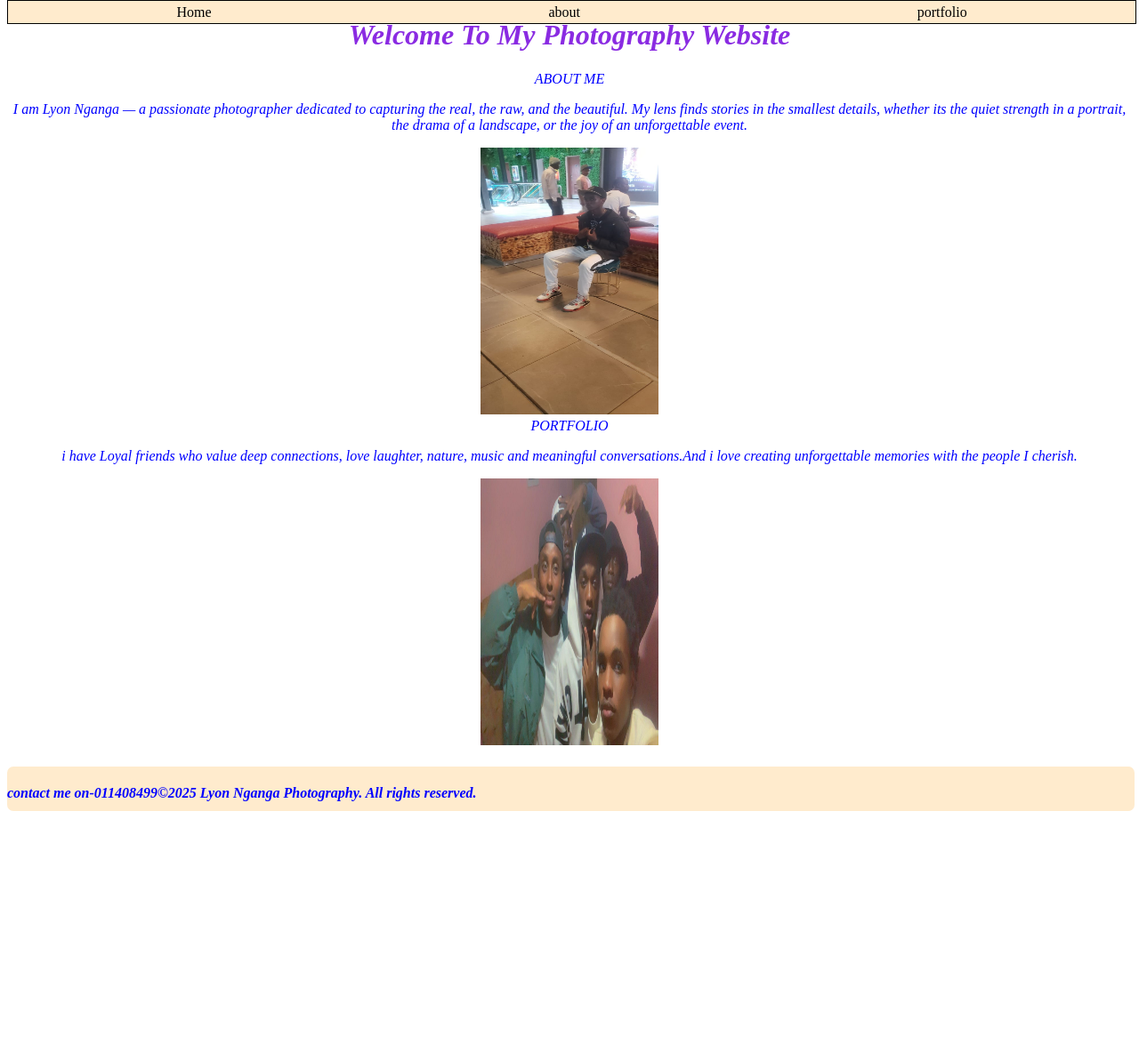
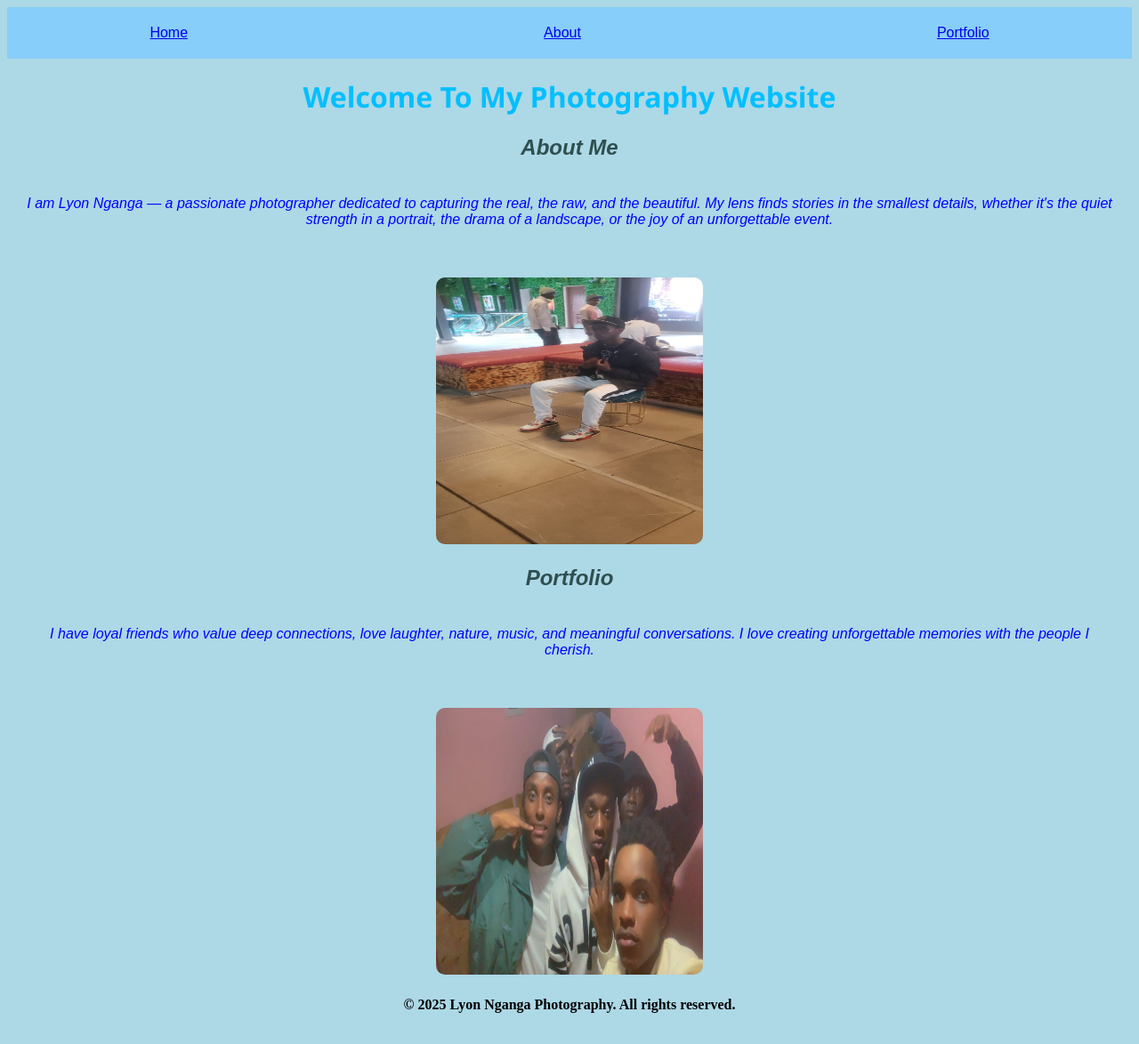
Before and after one commit to LyonHunchoNganga/photography-website, a plain HTML site: page index.html in a window 1280 px wide. Shown: the whole page at 89% size. Before the commit the page ends 920 px from the top, so only its background shows below. Drawn offline with Linux system fonts and the light colour scheme.

Commit message:
second commit

```diff
--- a/index.css
+++ b/index.css
@@ -1,35 +1,64 @@
 .navigation {
-    width: 99vw;
-    border: 1px solid black;
-    background-color: blanchedalmond;
-    position: fixed;
-    top: 0;
-    bottom: 100;
-    display:inline-flex;
-    height: 25px;
-    justify-content: space-around;
-    align-items: center;
+    font-family: sans-serif;
+    text-decoration: none;
+    text-align: center;
+    gap: 400px;
+    display: flex;
+    justify-content: center;
+padding: 20px;
+background-color: lightskyblue;
+
 }
 
 footer {
-    border: 1px black;
-    background-color: blanchedalmond;
+    text-align: center;
     margin-top: 20px;
     height: 50px;
-    border-radius: 7px;
-    text-align: start;
-    display: flex;
-    width: 99vw;text-decoration-color: brown;
+
 }
 
 header {
     text-align: center;
-    color: blueviolet;
-    font-size: medium;font-style: italic;
+    color: deepskyblue;
+    font-family: 'Segoe UI', Tahoma, Geneva, Verdana, sans-serif;
 }
 
 .photography {
     color: blue;
-    font-size: medium;
-    font-style: oblique;text-align: center;
+    font: oblique medium sans-serif;
+    text-align: center;
 }
+body {
+    background-color: lightblue;
+}
+.about {
+    color: darkslategray;
+    font: italic medium sans-serif;
+    text-align: center;
+}
+.portfolio {
+    color: darkslategray;
+    font: italic medium sans-serif;
+    text-align: center;
+}
+.contact {
+    color: darkslategray;
+    font: italic medium sans-serif;
+    text-align: center;
+}
+img {
+    width: 300px;
+    height:300px;
+    border-radius: 10px;
+    margin-top: 20px;
+    box-shadow: rgb(42, 42, 80);
+
+}
+
+p {
+    font-family: sans-serif;
+    text-align: center;
+    color: blue;
+    padding: 20px;
+
+}
--- a/index.html
+++ b/index.html
@@ -3,48 +3,43 @@
 
 <head>
     <title>WELCOME TO MY PHOTOGRAPHY WEBSITE</title>
-    <link rel="stylesheet" href="index.css">
+    <link rel="stylesheet" href="./index.css">
 </head>
+
+<body>
     <nav class="navigation">
-    <div><a href="#Home"></a>Home</div>
-    <div><a href="#About"></a>about</div>
-    <div><a href="#Portfolio"></a>portfolio</div>
+        <div><a href="#Home">Home</a></div>
+        <div><a href="#About">About</a></div>
+        <div><a href="#Portfolio">Portfolio</a></div>
     </nav>
-<header class="hearder">
+
+    <header class="header">
         <h1>Welcome To My Photography Website</h1>
     </header>
-<section class="photography">
-<div class="ABOUT">ABOUT ME</div>
+
+    <section id="About" class="about">
+        <h2>About Me</h2>
+        <p>I am Lyon Nganga — a passionate photographer dedicated to capturing the real, the raw, and the beautiful. My
+            lens finds stories in the smallest details, whether it's the quiet strength in a portrait, the drama of a
+            landscape, or the joy of an unforgettable event.</p>
+        <img src="./images/me.jpg" alt="Lyon Nganga" height="300px" width="200px">
     </section>
-<section class="photography">
-    <div class="photography">
-        <p>I am Lyon Nganga — a passionate photographer dedicated to capturing the real, the raw, and the beautiful. My
-            lens finds stories in the smallest details, whether its the quiet strength in a portrait, the drama of a
-            landscape, or the joy of an unforgettable event.</p> <img src="./images/me.jpg" alt="photography website"
-            height="300px" width="200px">
+
+    <section id="Portfolio" class="portfolio">
+        <h2>Portfolio</h2>
+        <p>I have loyal friends who value deep connections, love laughter, nature, music, and meaningful
+            conversations. I love creating unforgettable memories with the people I cherish.</p>
+        <img src="./images/friends.jpg" alt="Friends" height="300px" width="200px">
+    </section>
+
+    <footer>
+        <div>
 
         </div>
-    <section class="photography">
-    <div>PORTFOLIO</div>
-    <div class="photography">
-        <p>i have Loyal friends who value deep connections, love laughter, nature, music and meaningful
-            conversations.And i love
-            creating unforgettable memories with the people I cherish.</p> <img src="./images/friends.jpg"
-            alt="photography website" height="300px" width="200px">
-    </div>
-</section>
-<footer>
         <div>
-        <h4>contact me on-011408499</h4>
-    </div>
-    <div>
-        <h4>&copy;2025 Lyon Nganga Photography. All rights reserved.
-        </h4>
+            <h4>&copy; 2025 Lyon Nganga Photography. All rights reserved.</h4>
         </div>
     </footer>
-
-<body>
-
 </body>
 
 </html>
```
Lines whose indentation alone changed are shown as unchanged.
